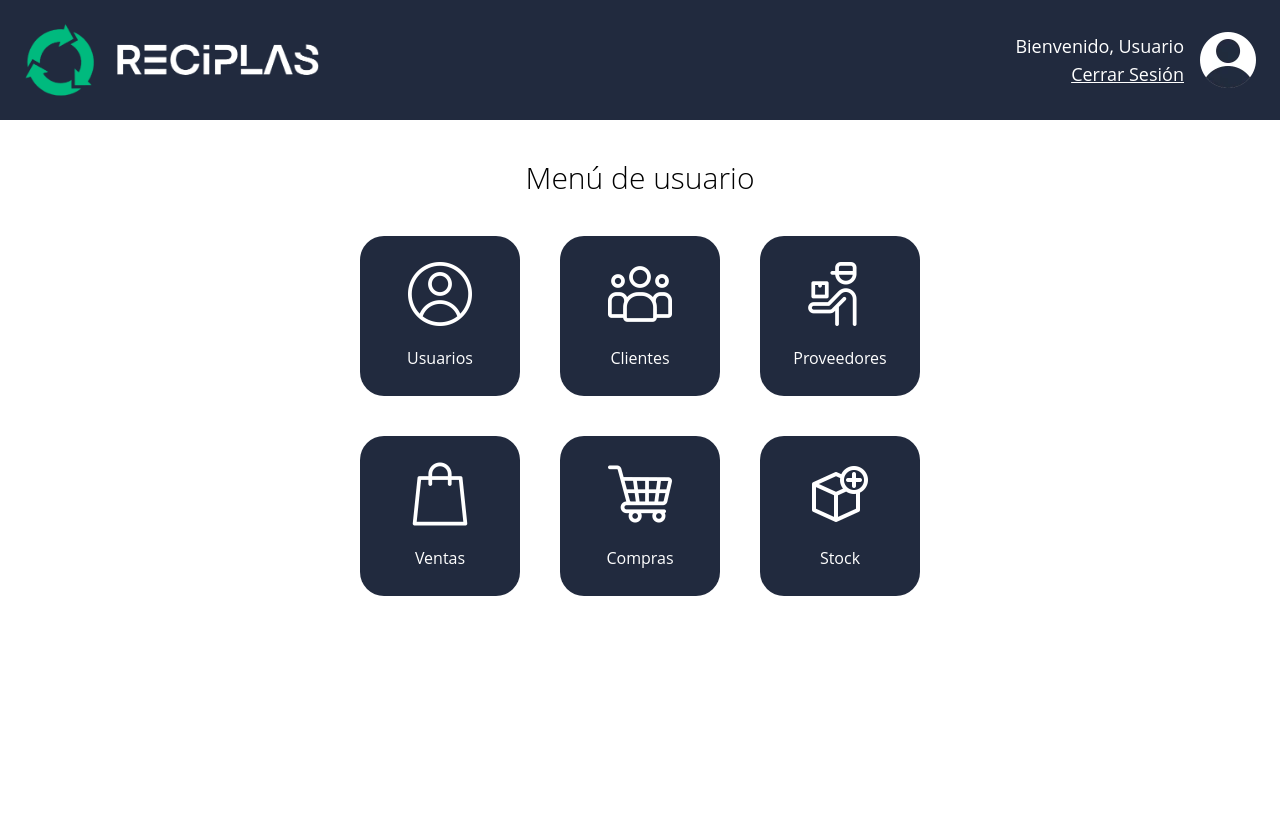
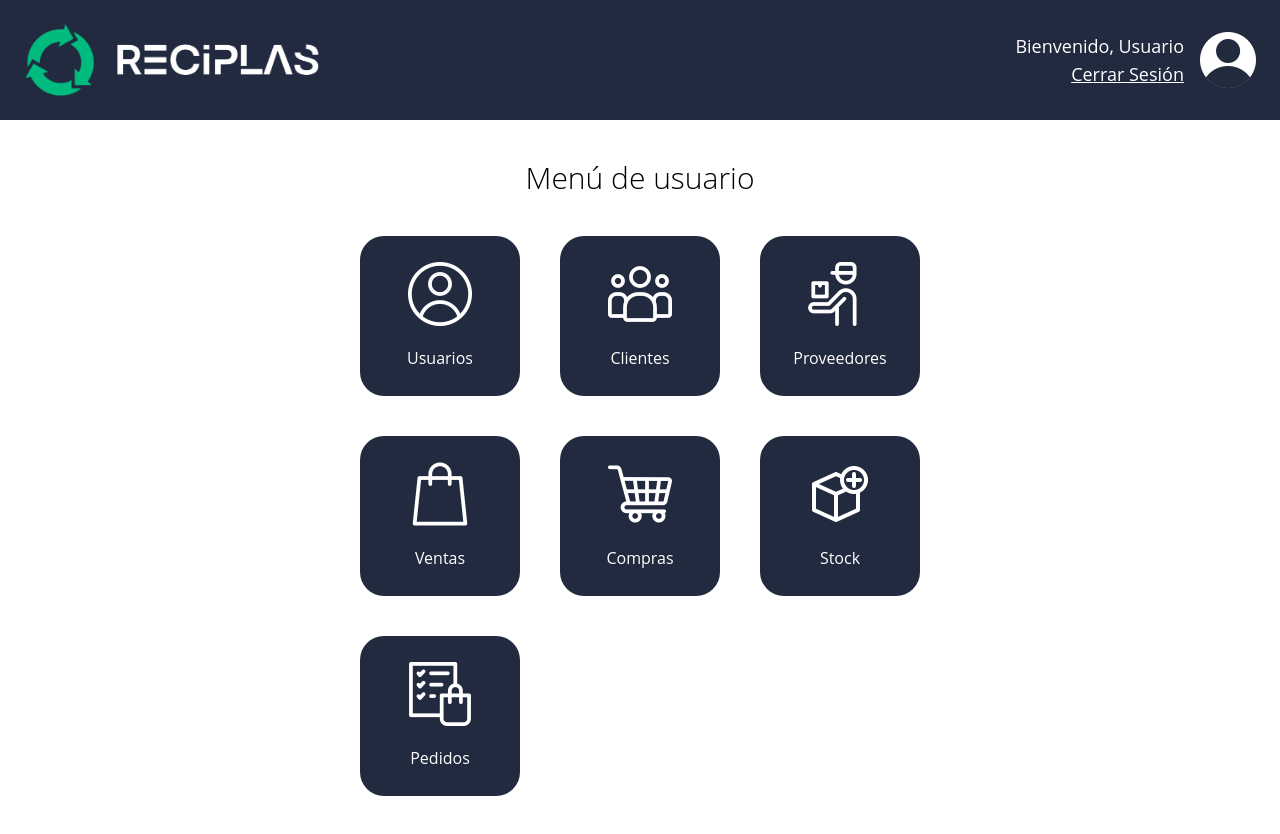
Before and after one commit to tomas-lp/Reciplas-front, a Next.js app: page /menu in a window 1280 px wide. Before the commit the page ends 800 px from the top, so only its background shows below. Built offline with nearby package versions, Linux system fonts and the light colour scheme.

Commit message:
Agregado boton pedidos

```diff
--- a/pages/menu.jsx
+++ b/pages/menu.jsx
@@ -4,7 +4,7 @@ const Menu = (props) => {
   return(
     <>
       <Header></Header>
-      <div className="w-full h-full bg-white flex flex-col items-center mt-10">
+      <div className="w-full h-full bg-white flex flex-col items-center p-10">
         <h1 className="font-title text-3xl font-light mb-10">Menú de usuario</h1>
         <div className="grid grid-cols-3 gap-10">
           <div className="w-40 h-40 rounded-3xl bg-mediumdark flex flex-col items-center justify-center p-5 hover:bg-dark cursor-pointer transition-all hover:shadow-2xl">
@@ -31,7 +31,10 @@ const Menu = (props) => {
             <img src="/Icons/white/stock.png" alt="" className="h-16 mb-5"/>
             <span className="font-medium text-white text-md font-title">Stock</span>
           </div>
-
+          <div className="w-40 h-40 rounded-3xl bg-mediumdark flex flex-col items-center justify-center p-5 hover:bg-dark cursor-pointer transition-all hover:shadow-2xl">
+            <img src="/Icons/white/pedidos.png" alt="" className="h-16 mb-5"/>
+            <span className="font-medium text-white text-md font-title">Pedidos</span>
+          </div>
         </div>
       </div>
     </>
```
Also changed, not shown: public/Icons/White/pedidos.png (renamed from public/Icons/White/lista-de-verificacion [1].png).
